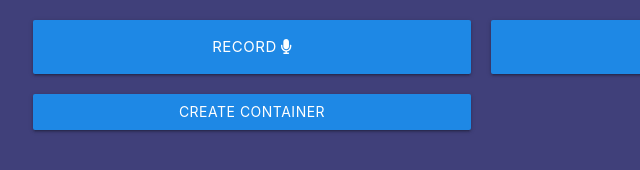
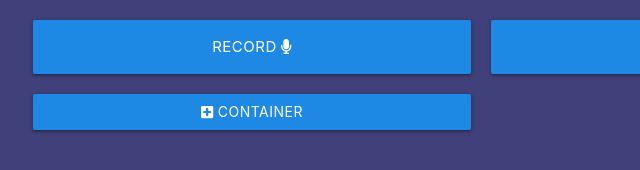
Before and after one commit to ruheni/azure-blobs, a website: page index.html in a window 1280 px wide. Shown: the full height of the page, 159-799 px from the left. Drawn offline with nearby package versions, Linux system fonts and the light colour scheme; files that its build step writes are made by us from their sources.

Commit message:
added plus icon to create container button

```diff
--- a/index.html
+++ b/index.html
@@ -55,7 +55,7 @@
 				Stop <i class="fas fa-stop-circle"></i>
 			</button>
 			<button id="create-button" class="btn blue darken-1">
-				Create Container
+				<i class="fas fa-plus-square"></i> Container
 			</button>
 		</div>
 
```
